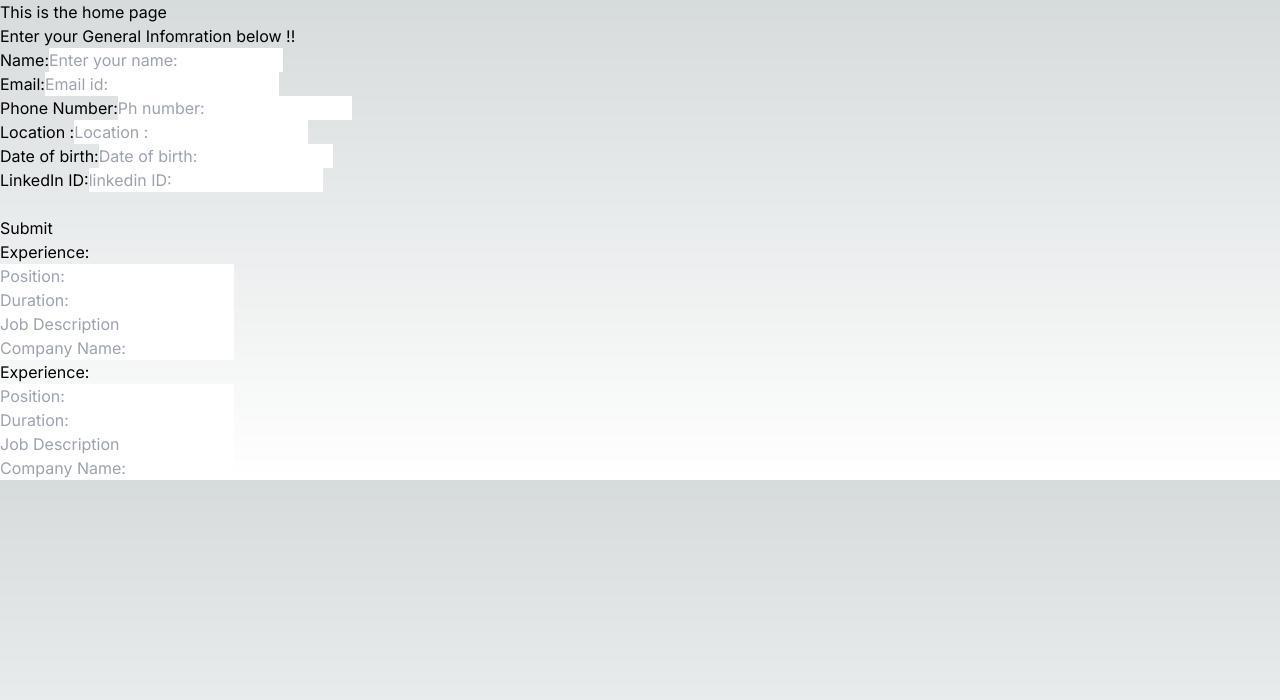
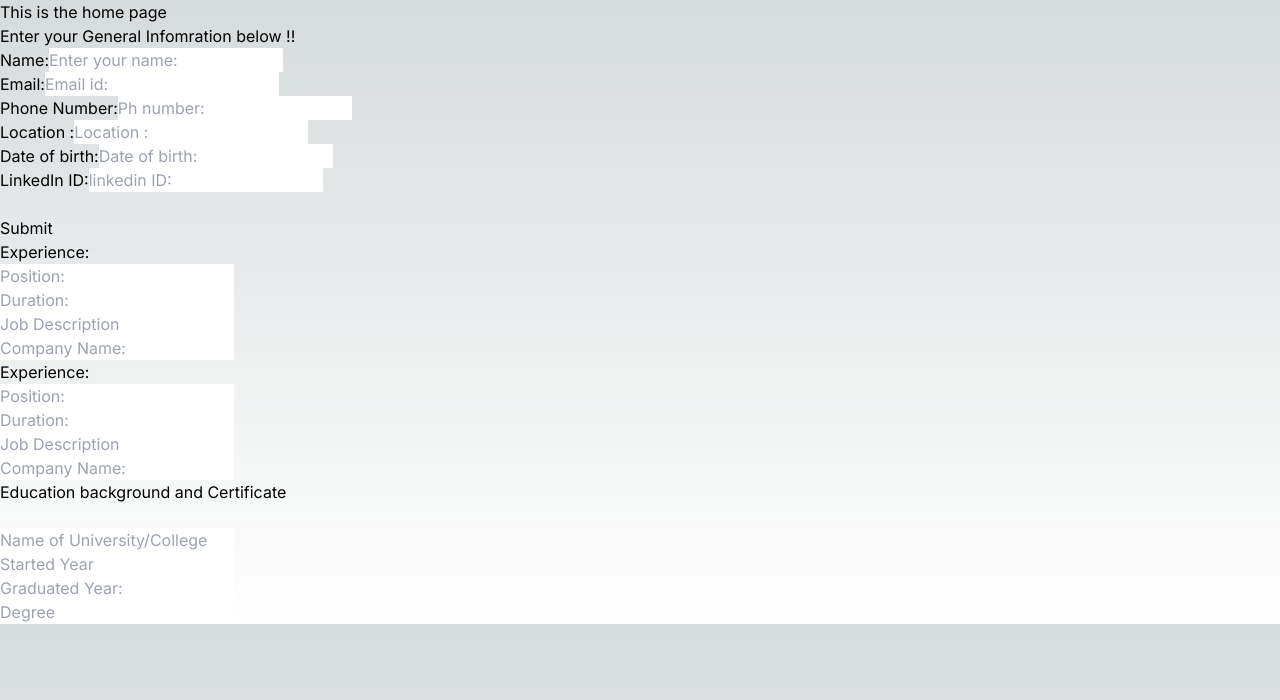
Before and after one commit to Angel-dash/resume_generator, a Next.js app: page / in a window 1280 px wide. Shown: the top 700 px of the page. Built offline with nearby package versions, Linux system fonts and the light colour scheme.

Commit message:
edu background html added

```diff
--- a/app/page.js
+++ b/app/page.js
@@ -2,6 +2,7 @@ import React from "react";
 
 import { Info } from "../components/generalInfo";
 import { Experience } from "../components/experience";
+import { Education } from "../components/education";
 const page = () => {
 	return (
 		<div>
@@ -9,6 +10,7 @@ const page = () => {
 			<Info />
 			<Experience />
 			<Experience />
+			<Education />
 		</div>
 	);
 };
--- a/components/education.js
+++ b/components/education.js
@@ -1,5 +1,42 @@
+"use client";
 import React from "react";
-
-export const education = () => {
-	return <div></div>;
+import { useState } from "react";
+export const Education = () => {
+	const [uniName, setuniName] = useState("");
+	const [gradYear, setGradYear] = useState("");
+	const [degree, setDegree] = useState("");
+	const [startedYear, setStartedYear] = useState("");
+	return (
+		<div>
+			<h1>Education background and Certificate</h1>
+			<br />
+			<input
+				placeholder='Name of University/College'
+				type='text'
+				value={uniName}
+				onChange={(e) => setuniName(e.target.value)}
+			/>
+			<br />
+			<input
+				placeholder='Started Year'
+				type='text'
+				value={startedYear}
+				onChange={(e) => e.setStartedYear}
+			/>
+			<br />
+			<input
+				placeholder='Graduated Year:'
+				type='number'
+				value={gradYear}
+				onChange={(e) => setGradYear(e.target.value)}
+			/>
+			<br />
+			<input
+				placeholder='Degree'
+				type='text'
+				value={degree}
+				onChange={(e) => setDegree(e.target.value)}
+			/>
+		</div>
+	);
 };
```
